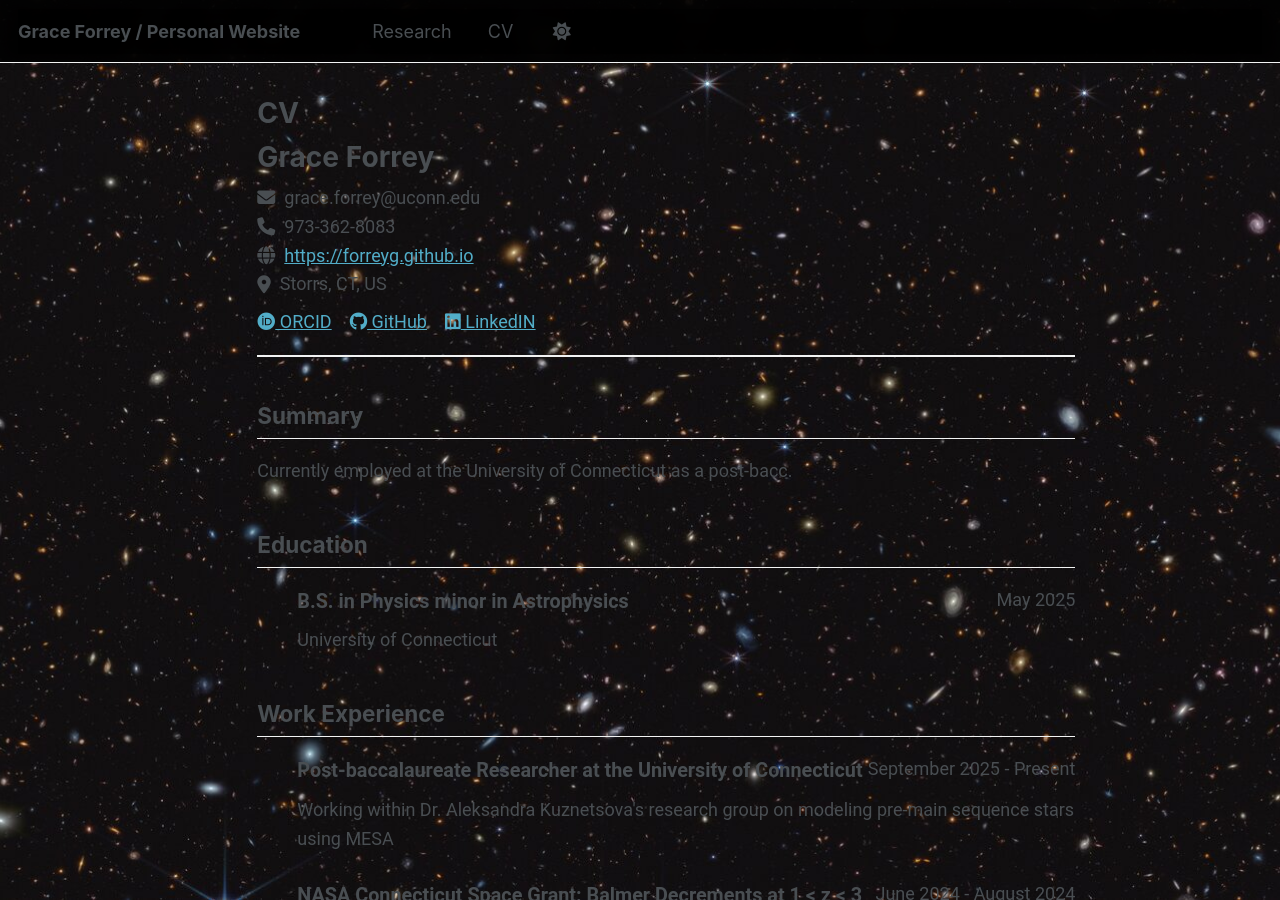
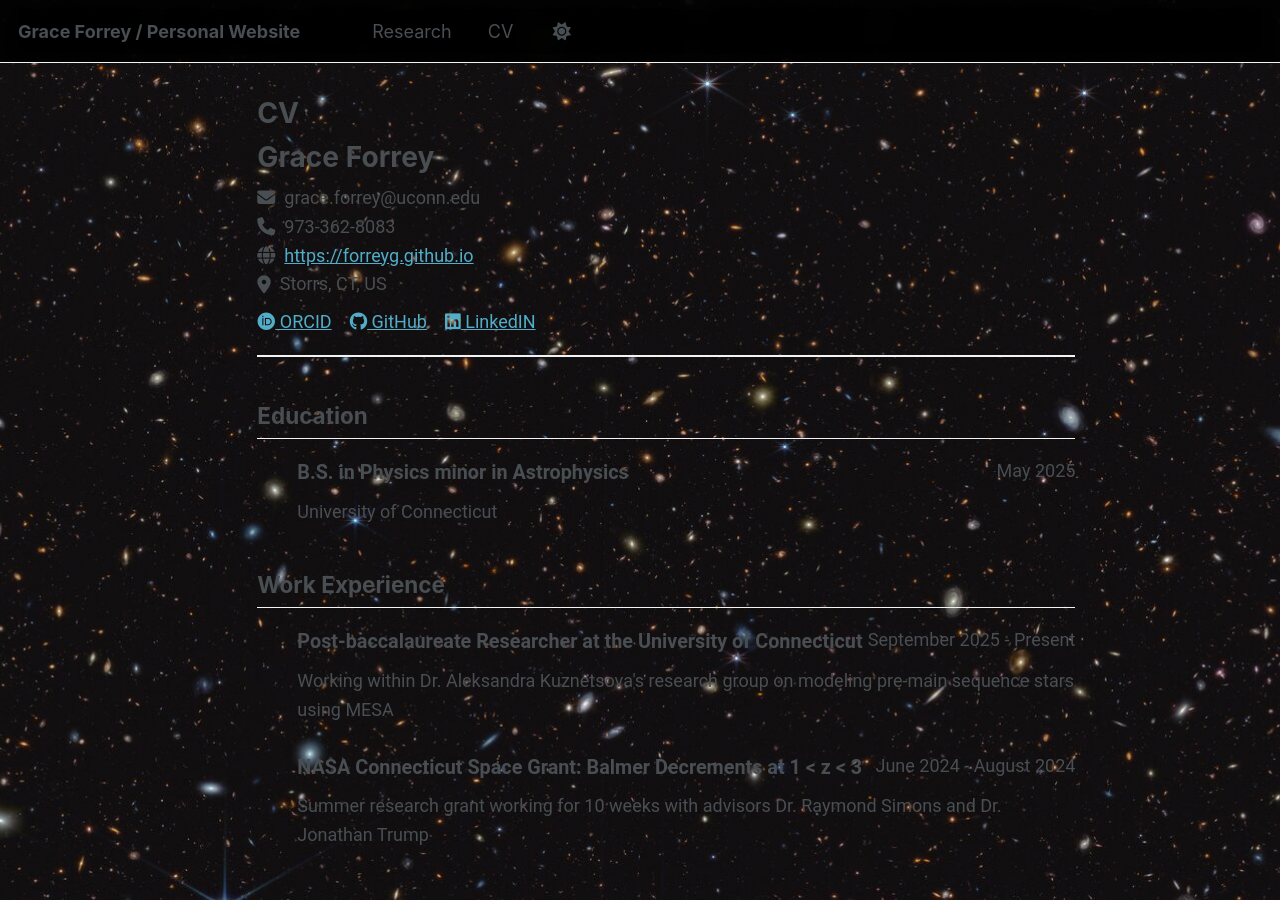
Before and after one commit to forreyg/forreyg.github.io, a Jekyll site: the page built from _pages/cv-json.md, in a window 1280 px wide and 900 px high. Built offline with Jekyll 4.4.1, drawn with Linux system fonts in a browser that asks for light colours; a script that is not in the unit is left out.

Commit message:
got rid of summary

```diff
--- a/_data/cv.json
+++ b/_data/cv.json
@@ -4,7 +4,6 @@
     "email": "grace.forrey@uconn.edu",
     "phone": "973-362-8083",
     "website": "https://forreyg.github.io",
-    "summary": "Currently employed at the University of Connecticut as a post-bacc.",
     "location": {
       "address": "",
       "postalCode": "",
```
